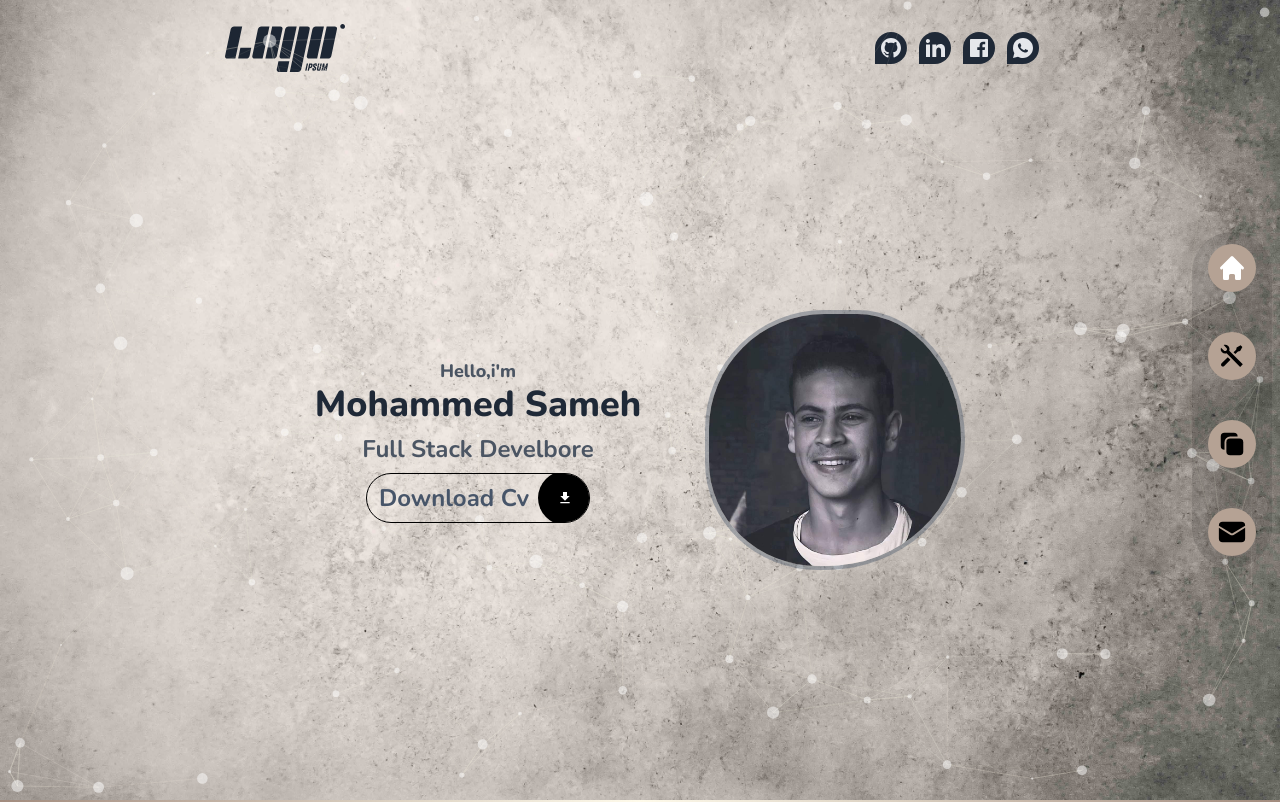
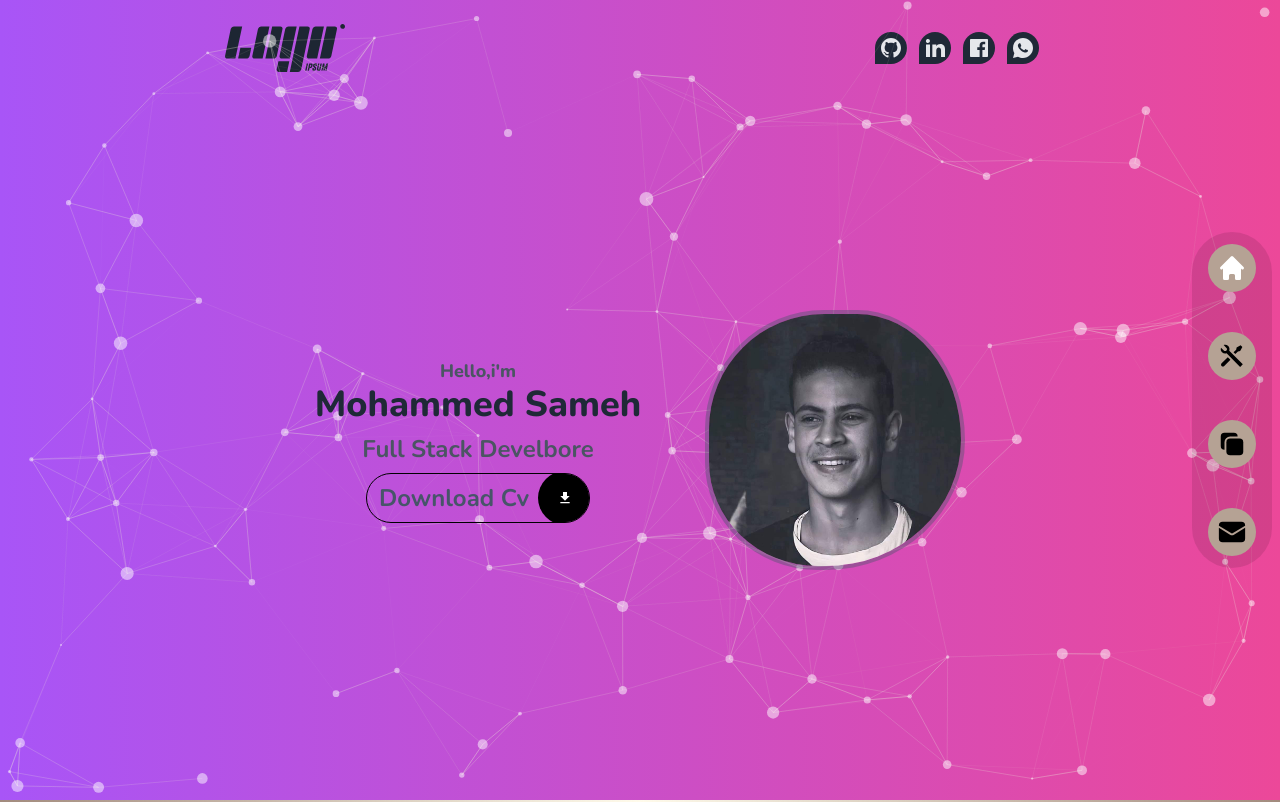
Before and after one commit to mohamedsameh2002/React-Myportfolio, a React (Vite) app: page / in a window 1280 px wide. Shown: the top 802 px of the page. Built offline with nearby package versions, Linux system fonts and the light colour scheme; a web font is replaced by a local one.

Commit message:
change bg to graduan

```diff
--- a/src/components/Landing .tsx
+++ b/src/components/Landing .tsx
@@ -3,8 +3,8 @@ import { motion } from "framer-motion"
 
 export default function Landing() {
     return (
-        <div className='h-screen animate-lanidingAnim w-full  flexCenter '>
-            <img src="./back-landing.jpg" className=' absolute -z-10 h-screen object-cover w-full' alt="" />
+        <div className='h-screen animate-lanidingAnim bg-gradient-to-r from-purple-500 to-pink-500 w-full  flexCenter '>
+            {/* <img src="./back-landing.jpg" className=' absolute -z-10 h-screen object-cover w-full' alt="" /> */}
             <div className='flex flex-col md:flex-row -mb-20 md:gap-x-16 max-md:gap-y-4 '>
                 <motion.div
                     initial={{ opacity: 0, left: '-80%' }}
```
